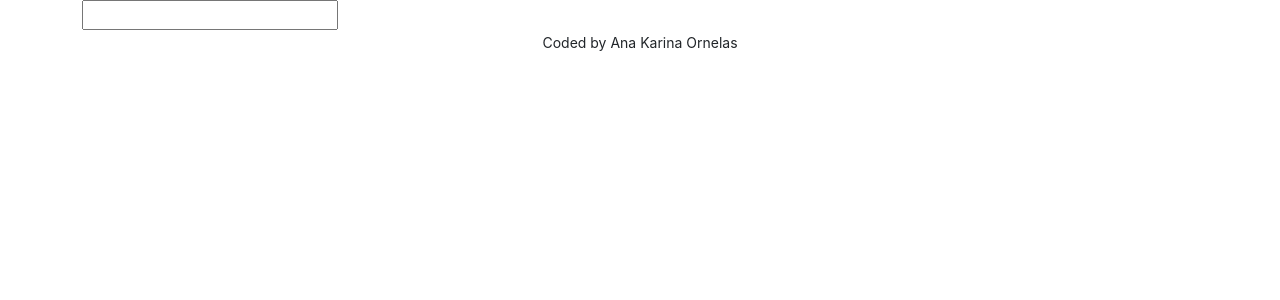
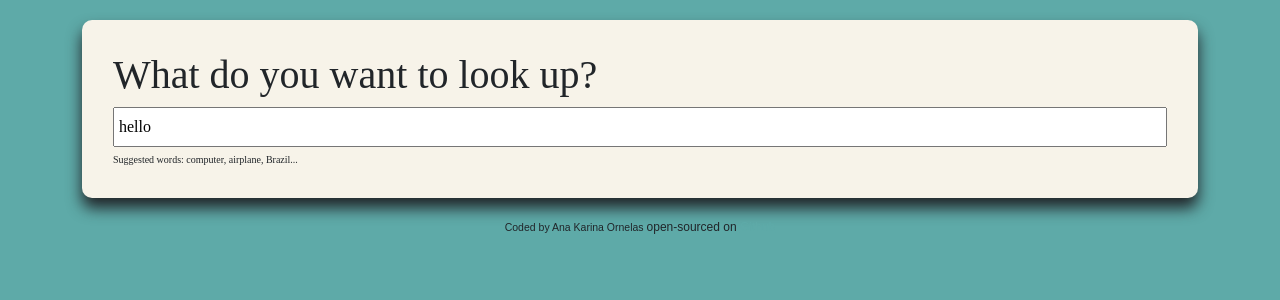
Before and after one commit to karinaornelas24/dictionary-project, a React (Create React App) app: page / in a window 1280 px wide. Shown: the top 300 px of the page. Built offline with nearby package versions, Linux system fonts and the light colour scheme; no server answers.

Commit message:
Styled the app

```diff
--- a/src/App.css
+++ b/src/App.css
@@ -1,3 +1,19 @@
 .App footer {
   text-align: center;
+  font-size: 12px;
+  font-family: arial;
 }
+
+body {
+  background-color: #5eaaa8;
+  font-family: "Bodoni Moda", serif;
+}
+
+.App header {
+  text-align: center;
+  font-size: 36px;
+}
+
+a {
+  color: #5eaaa8;
+}
--- a/src/App.js
+++ b/src/App.js
@@ -7,10 +7,13 @@ function App() {
       <div className="container">
         <header className="App-header"></header>
         <main>
-          <Dictionary />
+          <Dictionary defaultKeyword="hello" />
         </main>
         <footer>
-          <small>Coded by Ana Karina Ornelas</small>
+          <small>Coded by Ana Karina Ornelas </small>open-sourced on{" "}
+          <a href="https://github.com/karinaornelas24/dictionary-project">
+            Github
+          </a>
         </footer>
       </div>
     </div>
--- a/src/Dictionary.css
+++ b/src/Dictionary.css
@@ -0,0 +1,18 @@
+.Dictionary section {
+  background-color: #f7f3e9;
+  border-radius: 10px;
+  padding: 30px;
+  margin: 20px 0px;
+  border: 1px solid transparent;
+  box-shadow: 0 10px 15px;
+}
+
+.Dictionary input {
+  width: 100%;
+  padding: 6px 4px;
+}
+
+.Dictionary .hint {
+  font-size: 10px;
+  margin-top: 5px;
+}
--- a/src/Dictionary.js
+++ b/src/Dictionary.js
@@ -3,32 +3,56 @@ import axios from "axios";
 import Results from "./Results";
 import "./Dictionary.css";
 
-export default function Dictionary() {
-  let [keyword, setKeyword] = useState("");
+export default function Dictionary(props) {
+  let [keyword, setKeyword] = useState(props.defaultKeyword);
   let [results, setResults] = useState(null);
+  let [loaded, setLoaded] = useState(false);
 
   function handleResponse(response) {
     console.log(response.data[0]);
     setResults(response.data[0]);
   }
 
-  function search(event) {
-    event.preventDefault();
-
+  function search() {
     let apiUrl = `https://api.dictionaryapi.dev/api/v2/entries/en_US/${keyword}`;
     axios.get(apiUrl).then(handleResponse);
+  }
+
+  function handleSubmit(event) {
+    event.preventDefault();
+    search();
   }
 
   function handleKeywordChange(event) {
     setKeyword(event.target.value);
   }
 
+  function load() {
+    setLoaded(true);
+    search();
+  }
+
+  if (loaded) {
     return (
       <div className="Dictionary">
-      <form onSubmit={search}>
-        <input type="search" onChange={handleKeywordChange} />
+        <section>
+          <h1>What do you want to look up?</h1>
+          <form onSubmit={handleSubmit}>
+            <input
+              type="search"
+              onChange={handleKeywordChange}
+              defaultValue={props.defaultKeyword}
+            />
           </form>
+          <div className="hint">
+            Suggested words: computer, airplane, Brazil...
+          </div>
+        </section>
         <Results results={results} />
       </div>
     );
+  } else {
+    load();
+    return "Loading...";
   }
+}
--- /dev/null
+++ b/src/Meaning.css
@@ -0,0 +1,10 @@
+.Meaning h3 {
+  font-size: 25px;
+  font-weight: bold;
+}
+
+.Meaning .example {
+  font-size: 15px;
+  opacity: 0.8;
+  font-style: italic;
+}
--- a/src/Meaning.js
+++ b/src/Meaning.js
@@ -1,4 +1,5 @@
 import React from "react";
+import "./Meaning.css";
 import Synonyms from "./Synonyms";
 
 export default function Meaning(props) {
@@ -8,15 +9,10 @@ export default function Meaning(props) {
       {props.meaning.definitions.map(function (definition, index) {
         return (
           <div key={index}>
-            <p>
-              <strong>Definition: </strong>
-              {definition.definition}
-              <br />
-              <strong>Example: </strong>
-              <em>{definition.example}</em>
-              <br />
-              <Synonyms Synonyms={definition.synonyms} />
-            </p>
+            <div className="definition">{definition.definition}</div>
+
+            <div className="example">{definition.example}</div>
+            <Synonyms synonyms={definition.synonyms} />
           </div>
         );
       })}
--- /dev/null
+++ b/src/Phonetic.css
@@ -0,0 +1,21 @@
+.Phonetic {
+  height: 20;
+  margin: 20px 0;
+}
+
+.Phonetic a {
+  border: 1px solid;
+  text-decoration: none;
+  padding: 8px 20px;
+  border-radius: 100px;
+  background-color: #a3d2ca;
+  font-weight: bold;
+  color: #f7f3e9;
+  margin-right: 5px;
+  transition: all 150ms ease-in-out;
+}
+
+.Phonetic a:hover {
+  background: #5eaaa8;
+  color: #f7f3e9;
+}
--- a/src/Phonetic.js
+++ b/src/Phonetic.js
@@ -1,13 +1,13 @@
 import React from "react";
+import "./Phonetic.css";
 
 export default function Phonetic(props) {
   return (
-    <div className="Phonetics">
+    <div className="Phonetic">
       <a href={props.phonetic.audio} target="_blank" rel="noreferrer">
         Listen
       </a>
-      <br />
-      {props.phonetic.text}
+      <span className="text">{props.phonetic.text}</span>
     </div>
   );
 }
--- /dev/null
+++ b/src/Results.css
@@ -0,0 +1,4 @@
+.Results h2 {
+  font-size: 36px;
+  font-weight: bold;
+}
--- a/src/Results.js
+++ b/src/Results.js
@@ -1,11 +1,13 @@
 import React from "react";
 import Meaning from "./Meaning";
 import Phonetic from "./Phonetic";
+import "./Results";
 
 export default function Results(props) {
   if (props.results) {
     return (
       <div className="Results">
+        <section>
           <h2>{props.results.word} </h2>
           {props.results.phonetics.map(function (phonetic, index) {
             return (
@@ -14,11 +16,12 @@ export default function Results(props) {
               </div>
             );
           })}
+        </section>
         {props.results.meanings.map(function (meaning, index) {
           return (
-            <div key={index}>
+            <section key={index}>
               <Meaning meaning={meaning} />
-            </div>
+            </section>
           );
         })}
       </div>
--- /dev/null
+++ b/src/Synonyms.css
@@ -0,0 +1,10 @@
+.Synonyms {
+  margin: 20px 0 0;
+  padding: 0;
+}
+
+.Synonyms li {
+  font-size: 15px;
+  display: inline-block;
+  padding-right: 20px;
+}
--- a/src/Synonyms.js
+++ b/src/Synonyms.js
@@ -1,4 +1,5 @@
 import React from "react";
+import "./Synonyms.css";
 
 export default function Synonyms(props) {
   if (props.synonyms) {
```
Also changed, not shown: src/logo.svg (deleted). Lines whose indentation alone changed are shown as unchanged.
